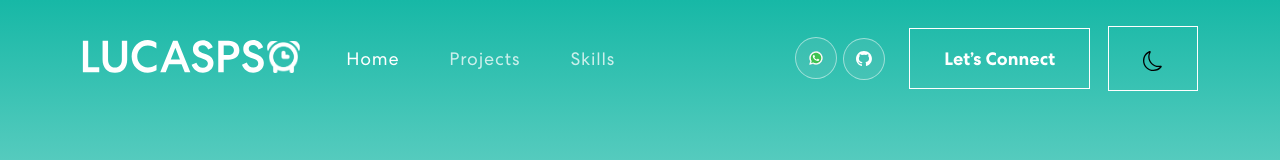
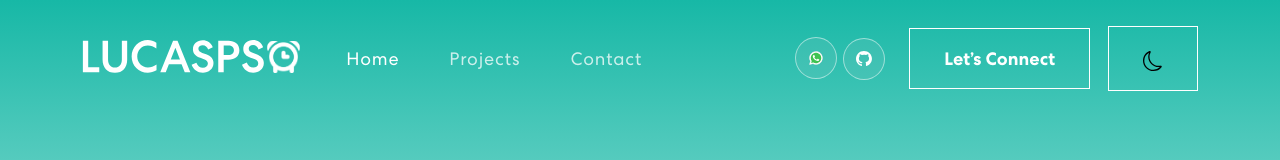
Before and after one commit to lucaspscode/personal-portfolio, a React (Create React App) app: page / in a window 1280 px wide. Shown: the top 160 px of the page. Built offline with nearby package versions, Linux system fonts and the light colour scheme.

Commit message:
Alterações na linkagem do contato.

```diff
--- a/src/components/Contact.js
+++ b/src/components/Contact.js
@@ -70,7 +70,7 @@
 };
 
     return (
-        <section className="contact" id="connect">
+        <section className="contact" id="contact">
             <Container>
                 <Row className="align-items-center">
                     <Col size={12} md={6}>
--- a/src/components/NavBar.js
+++ b/src/components/NavBar.js
@@ -66,7 +66,7 @@
           <Nav className="me-auto">
             <Nav.Link href="#home" className={activeLink === 'home' ? 'active navbar-link' : 'navbar-link'} onClick={() => onUpdateActiveLink('home')}>Home</Nav.Link>
             <Nav.Link href="#projects" className={activeLink === 'projects' ? 'active navbar-link' : 'navbar-link'} onClick={() => onUpdateActiveLink('projects')}>Projects</Nav.Link>
-            <Nav.Link href="#skills" className={activeLink === 'skills' ? 'active navbar-link' : 'navbar-link'} onClick={() => onUpdateActiveLink('skills')}>Skills</Nav.Link>
+            <Nav.Link href="#contact" className={activeLink === 'contact' ? 'active navbar-link' : 'navbar-link'} onClick={() => onUpdateActiveLink('contact')}>Contact</Nav.Link>
           </Nav>
           <span className="navbar-text">
             <div className="social-icon">
```
